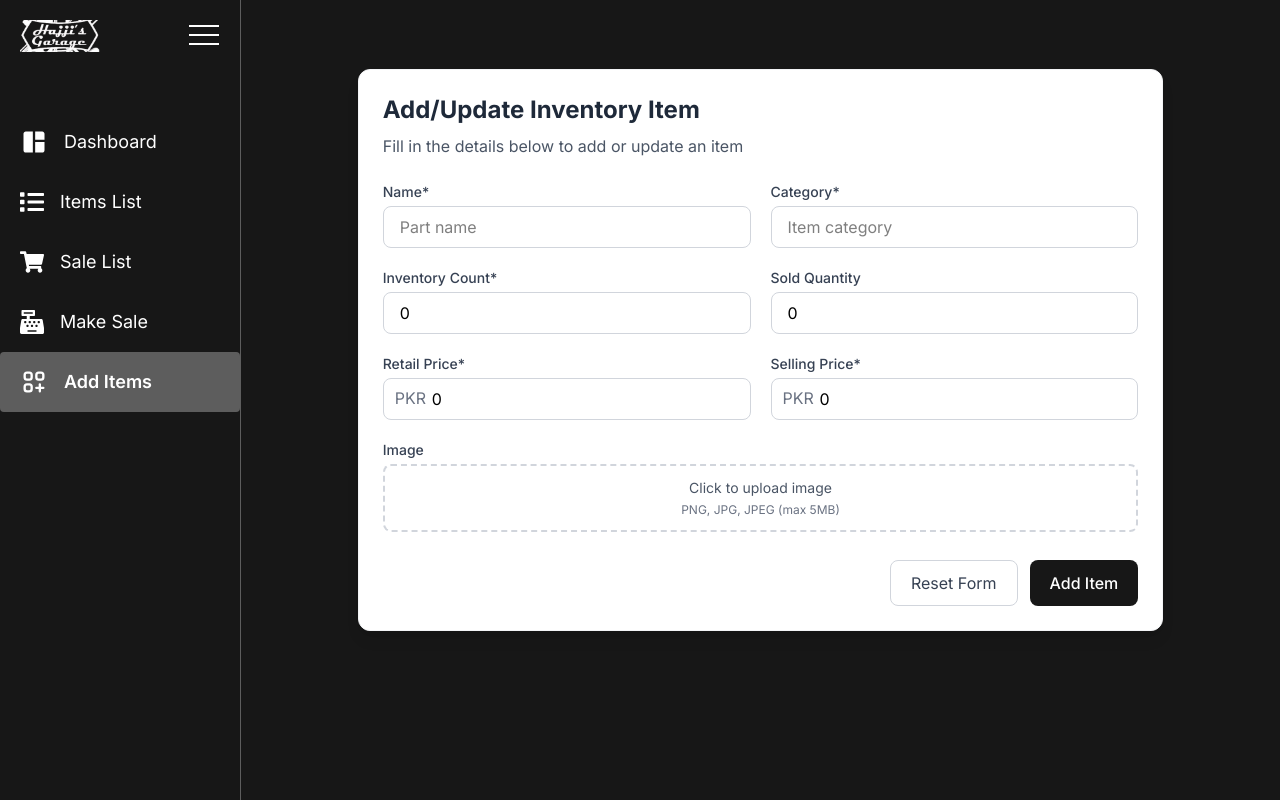
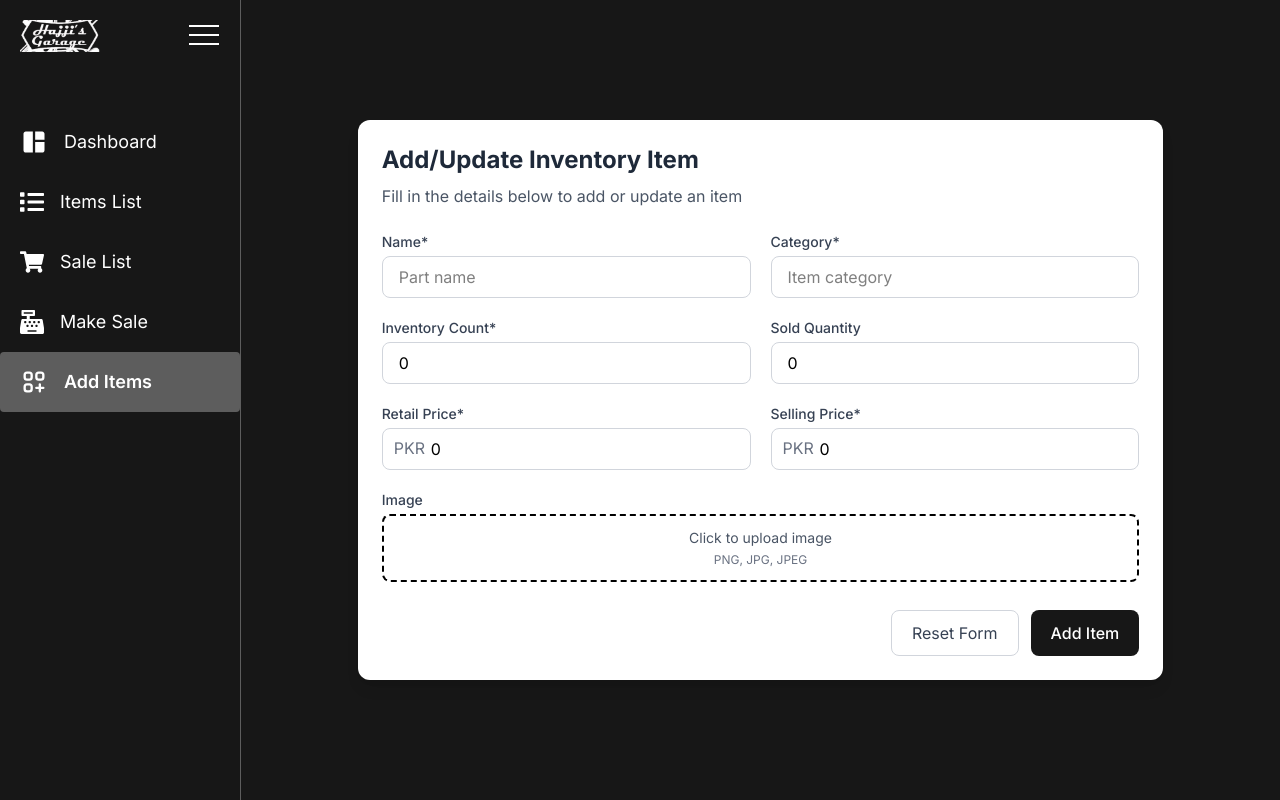
Before and after one commit to devryze-lab/Inventory-app-frontend, a React (Vite) app: page /addItems in a window 1280 px wide. Built offline with nearby package versions, Linux system fonts and the light colour scheme; no server answers.

Commit message:
Added backend files and dependencies

```diff
--- a/package.json
+++ b/package.json
@@ -11,6 +11,7 @@
   },
   "dependencies": {
     "@tailwindcss/vite": "^4.1.3",
+    "axios": "^1.8.4",
     "chart.js": "^4.4.8",
     "framer-motion": "^12.7.2",
     "react": "^19.0.0",
--- a/src/App.jsx
+++ b/src/App.jsx
@@ -1,258 +1,37 @@
-import { useState } from 'react'
-import './App.css'
-import AddItems from './components/AddItems'
-import Dashboard from './components/Dashboard'
-import ItemsList from './components/ItemsList'
-import MakeSale from './components/MakeSale'
-import SaleList from './components/SaleList'
-import Sidebar from './components/Sidebar'
-import {Routes, Route} from 'react-router-dom'
+import './App.css';
+import AddItems from './components/AddItems';
+import Dashboard from './components/Dashboard';
+import ItemsList from './components/ItemsList';
+import MakeSale from './components/MakeSale';
+import SaleList from './components/SaleList';
+import Sidebar from './components/Sidebar';
+import { Routes, Route } from 'react-router-dom';
 
-const initialGarageParts = [
-  {
-    id: 1,
-    name: "Brake Pads",
-    category: "Brakes",
-    inventoryCount: 42,
-    retailPrice: 20,
-    sellingPrice: 25,
-    imageUrl: "https://www.boschautoparts.com/documents/647135/656978/BlueDiscPads_PDP_Carousel.jpg",
-    sold: 18,
-  },
-  {
-    id: 2,
-    name: "Engine Oil",
-    category: "Engine",
-    inventoryCount: 22,
-    retailPrice: 15,
-    sellingPrice: 18,
-    imageUrl: "https://shift.pk/cdn/shop/files/Engine_Oil.png?v=1635491250",
-    sold: 13,
-  },
-  {
-    id: 3,
-    name: "Air Filter",
-    category: "Engine",
-    inventoryCount: 35,
-    retailPrice: 12,
-    sellingPrice: 16,
-    imageUrl: "https://autoimage.capitalone.com/cms/Auto/assets/images/2151-hero-how-to-pick-the-right-engine-air-filter.jpg",
-    sold: 15,
-  },
-  {
-    id: 4,
-    name: "Spark Plugs",
-    category: "Engine",
-    inventoryCount: 28,
-    retailPrice: 8,
-    sellingPrice: 12,
-    imageUrl: "https://i.ytimg.com/vi/OQtoRWB-Lhg/maxresdefault.jpg",
-    sold: 12,
-  },
-  {
-    id: 5,
-    name: "Windshield Wipers",
-    category: "Exterior",
-    inventoryCount: 20,
-    retailPrice: 10,
-    sellingPrice: 15,
-    imageUrl: "https://encrypted-tbn0.gstatic.com/images?q=tbn:ANd9GcRYqJl6__GW-PSpwY3m8kd3DTWjg-GLrxXRNQ&s",
-    sold: 10,
-  },
-  {
-    id: 6,
-    name: "Battery",
-    category: "Electrical",
-    inventoryCount: 15,
-    retailPrice: 80,
-    sellingPrice: 100,
-    imageUrl: "https://www.battery.co.za/wp-content/uploads/2024/04/668B_FNB_BRONZE-1024x1024.png",
-    sold: 5,
-  },
-  {
-    id: 7,
-    name: "Headlight Bulbs",
-    category: "Electrical",
-    inventoryCount: 30,
-    retailPrice: 15,
-    sellingPrice: 22,
-    imageUrl: "https://cache2.pakwheels.com/ad_pictures/9721/h4-halogen-bulb-12v-100-90w-rainbow-set-97211111.webp",
-    sold: 8,
-  },
-  {
-    id: 8,
-    name: "Radiator",
-    category: "Cooling",
-    inventoryCount: 12,
-    retailPrice: 120,
-    sellingPrice: 150,
-    imageUrl: "https://bestparts.ca/cdn/shop/articles/1_How_to_Replace_a_Radiator_a_radiator_1000x.webp?v=1722746470",
-    sold: 3,
-  },
-  {
-    id: 9,
-    name: "Tire Set (4)",
-    category: "Wheels",
-    inventoryCount: 8,
-    retailPrice: 300,
-    sellingPrice: 400,
-    imageUrl: "https://media.istockphoto.com/id/994415414/photo/car-wheel-set.jpg?s=612x612&w=0&k=20&c=IyaV9jxoaGUwNU8dWLsPofSNqSgxBJlorngVC1k5gpw=",
-    sold: 2,
-  },
-  {
-    id: 10,
-    name: "Shock Absorbers",
-    category: "Suspension",
-    inventoryCount: 18,
-    retailPrice: 65,
-    sellingPrice: 85,
-    imageUrl: "https://m.media-amazon.com/images/I/81Ns5JPE5VL._AC_UF1000,1000_QL80_.jpg",
-    sold: 6,
-  },
-  {
-    id: 11,
-    name: "Alternator",
-    category: "Electrical",
-    inventoryCount: 10,
-    retailPrice: 150,
-    sellingPrice: 200,
-    imageUrl: "https://encrypted-tbn0.gstatic.com/images?q=tbn:ANd9GcQgIcOMIqDPl_R48oI2Do7Rl8XEvLKOwvnfZw&s",
-    sold: 4,
-  },
-  {
-    id: 12,
-    name: "Brake Rotors",
-    category: "Brakes",
-    inventoryCount: 25,
-    retailPrice: 45,
-    sellingPrice: 60,
-    imageUrl: "https://www.htsaves.com/wp-content/uploads/2024/07/Brake-Rotors-5205027.jpg",
-    sold: 9,
-  }
-];
+function App() {
 
-const initialSalesHistory = [
-  {
-    id: 1,
-    partId: 2,
-    quantitySold: 3,
-    totalBill: 1200,
-    date: '2025-04-10T10:30:00'
-  },
-  {
-    id: 2,
-    partId: 4,
-    quantitySold: 1,
-    totalBill: null,
-    date: '2025-04-11T14:45:00'
-  },
-  {
-    id: 3,
-    partId: 1,
-    quantitySold: 2,
-    totalBill: 50,
-    date: '2025-04-12T09:15:00'
-  },
-  {
-    id: 4,
-    partId: 6,
-    quantitySold: 1,
-    totalBill: 100,
-    date: '2025-04-12T11:20:00'
-  },
-  {
-    id: 5,
-    partId: 3,
-    quantitySold: 4,
-    totalBill: 64,
-    date: '2025-04-13T13:10:00'
-  },
-  {
-    id: 6,
-    partId: 7,
-    quantitySold: 2,
-    totalBill: 44,
-    date: '2025-04-13T15:30:00'
-  },
-  {
-    id: 7,
-    partId: 5,
-    quantitySold: 3,
-    totalBill: 45,
-    date: '2025-04-14T10:45:00'
-  },
-  {
-    id: 8,
-    partId: 8,
-    quantitySold: 1,
-    totalBill: 150,
-    date: '2025-04-14T16:20:00'
-  },
-  {
-    id: 9,
-    partId: 9,
-    quantitySold: 1,
-    totalBill: 400,
-    date: '2025-03-29T10:00:00'
-  },
-  {
-    id: 10,
-    partId: 10,
-    quantitySold: 2,
-    totalBill: 170,
-    date: '2025-03-25T14:30:00'
-  }
-];
-function App() {
-  const [garageParts, setGarageParts] = useState(initialGarageParts);
-  const [salesHistory, setSalesHistory] = useState(initialSalesHistory);
 
-  const handleSale = (partId, quantitySold, totalBill = null) => {
-    const updatedParts = garageParts.map(part =>
-      part.id === partId
-        ? {
-            ...part,
-            inventoryCount: part.inventoryCount - quantitySold,
-            sold: part.sold + quantitySold
-          }
-        : part
-    );
-    setGarageParts(updatedParts);
-
-    const newSale = {
-      id: salesHistory.length + 1,
-      partId: partId,
-      quantitySold: quantitySold,
-      totalBill: totalBill !== null ? totalBill : null, // add this line
-      date: new Date().toISOString()
-    };
-
-    setSalesHistory(prev => [...prev, newSale]);
-  };
   return (
-    <div className='flex overflow-hidden'>
+    <div className="flex overflow-hidden">
       <Sidebar />
-      <div className='h-screen w-[100%] overflow-y-auto'>
+      <div className="h-screen w-[100%] overflow-y-auto">
         <Routes>
+          <Route path="/" element={<Dashboard  />} />
           <Route
-            path="/"
-            element={<Dashboard garageParts={garageParts} salesHistory={salesHistory} />}
+            path="/itemsList"
+            element={<ItemsList />}
           />
           <Route
-            path="/itemsList"
-            element={
-              <ItemsList
-                garageParts={garageParts}
-                onSale={handleSale}
-                setGarageParts={setGarageParts}
-                setSalesHistory={setSalesHistory}
-                salesHistory={salesHistory}
-              />
-            }
+            path="/saleList"
+            element={<SaleList  />}
           />
-          <Route path="/saleList" element={<SaleList salesHistory={salesHistory} setSalesHistory={setSalesHistory} garageParts={garageParts} setGarageParts={setGarageParts} />} />
-          <Route path="/makeList" element={<MakeSale garageParts={garageParts} setGarageParts={setGarageParts} salesHistory={salesHistory} setSalesHistory={setSalesHistory} />} />
-          <Route path="/addItems" element={<AddItems garageParts={garageParts} setGarageParts={setGarageParts} />} />
+          <Route
+            path="/makeList"
+            element={<MakeSale />}
+          />
+          <Route
+            path="/addItems"
+            element={<AddItems />}
+          />
         </Routes>
       </div>
     </div>
--- a/src/components/AddItems.jsx
+++ b/src/components/AddItems.jsx
@@ -1,105 +1,106 @@
 import React, { useState, useRef, useContext, useEffect } from 'react';
 import UserContext from '../context/UserContext';
 import PopDownBox from './PopDownBox';
+import axios from 'axios';
 
-function AddPartForm({ garageParts, setGarageParts }) {
-  const { updateItem, setUpdateItem } = useContext(UserContext);
-  const [popOut, setPopout] = useState(false)
+function AddPartForm() {
+  const { updateItem, setUpdateItem, garageParts, setGarageParts } = useContext(UserContext);
+  const [popOut, setPopout] = useState(false);
   const [formData, setFormData] = useState({
     name: '',
     category: '',
     inventoryCount: 0,
     retailPrice: 0,
     sellingPrice: 0,
-    imageUrl: '',
     sold: 0
   });
+  const [selectedFile, setSelectedFile] = useState(null);
+  const fileInputRef = useRef();
 
-  const fileInputRef = useRef();
+  function resetForm() {
+    setFormData({ name: '', category: '', inventoryCount: 0, retailPrice: 0, sellingPrice: 0, sold: 0 });
+    setSelectedFile(null);
+    if (fileInputRef.current) fileInputRef.current.value = null;
+    setUpdateItem(null);
+    setPopout(true);
+    setTimeout(() => setPopout(false), 1000);
+  }
 
   useEffect(() => {
     if (updateItem) {
       setFormData({
-        name: updateItem.name ?? '',
-        category: updateItem.category ?? '',
-        inventoryCount: updateItem.inventoryCount ?? 0,
-        retailPrice: updateItem.retailPrice ?? 0,
-        sellingPrice: updateItem.sellingPrice ?? 0,
-        imageUrl: updateItem.imageUrl ?? '',
-        sold: updateItem.sold ?? 0
+        name: updateItem.name || '',
+        category: updateItem.category || '',
+        inventoryCount: updateItem.inventoryCount || 0,
+        retailPrice: updateItem.retailPrice || 0,
+        sellingPrice: updateItem.sellingPrice || 0,
+        sold: updateItem.sold || 0
       });
     }
-    setTimeout(() => {
-      setPopout(false)
-    }, 1000);
-  }, [updateItem, garageParts]);
+  }, [updateItem]);
 
-  const handleChange = (e) => {
+  const handleChange = e => {
     const { name, value } = e.target;
-
     if (name === 'name' && /\d/.test(value)) return;
-
-    setFormData((prev) => ({
+    setFormData(prev => ({
       ...prev,
-      [name]:
-        name === 'sold' || name.includes('Price') || name === 'inventoryCount'
-          ? Number(value)
-          : value
+      [name]: ['sold', 'inventoryCount', 'retailPrice', 'sellingPrice'].includes(name)
+        ? Number(value)
+        : value
     }));
   };
 
-  const handleFileChange = (e) => {
+  const handleFileChange = e => {
     const file = e.target.files[0];
-    if (file) {
-      const imageUrl = URL.createObjectURL(file);
-      setFormData((prev) => ({ ...prev, imageUrl }));
-    }
+    setSelectedFile(file || null);
   };
 
-  const handleSubmit = (e) => {
+  const handleSubmit = async e => {
     e.preventDefault();
+    try {
+      const fd = new FormData();
+      fd.append('name', formData.name);
+      fd.append('category', formData.category);
+      fd.append('inventoryCount', formData.inventoryCount);
+      fd.append('retailPrice', formData.retailPrice);
+      fd.append('sellingPrice', formData.sellingPrice);
+      fd.append('sold', formData.sold);
+      if (selectedFile) {
+        fd.append('image', selectedFile);
+      }
 
-    if (updateItem) {
-      const updatedParts = garageParts.map((part) =>
-        part.id === updateItem.id ? { ...part, ...formData } : part
-      );
-      setGarageParts(updatedParts);
-      setUpdateItem(null);
+      let res;
+      if (updateItem) {
+        res = await axios.put(
+          `http://localhost:5000/api/garage-parts/${updateItem._id}`,
+          fd,
+          { headers: { 'Content-Type': 'multipart/form-data' } }
+        );
+        setGarageParts(garageParts.map(p => p._id === updateItem._id ? res.data : p));
+      } else {
+        res = await axios.post(
+          'http://localhost:5000/api/garage-parts',
+          fd,
+          { headers: { 'Content-Type': 'multipart/form-data' } }
+        );
+        setGarageParts([...garageParts, res.data]);
+      }
+
       resetForm();
-      return;
+    } catch (err) {
+      console.error('Error submitting form:', err);
+      alert('There was a problem saving the part. Please try again.');
     }
-
-    const newItem = {
-      id: Date.now(),
-      ...formData
-    };
-    setGarageParts([...garageParts, newItem]);
-    resetForm();
-  };
-
-  const resetForm = () => {
-    setFormData({
-      name: '',
-      category: '',
-      inventoryCount: 0,
-      retailPrice: 0,
-      sellingPrice: 0,
-      imageUrl: '',
-      sold: 0
-    });
-    fileInputRef.current.value = null;
-    setUpdateItem(null);
-    setPopout(true)
   };
 
   return (
     <div className='p-4 bg-[#171717] min-h-screen flex items-center justify-center'>
-      {popOut &&
+      {popOut && (
         <div className='absolute -top-5'>
-          <PopDownBox text={'Item Added Successfully'} />
+          <PopDownBox text={updateItem ? 'Item Updated Successfully' : 'Item Added Successfully'} />
         </div>
-      }
-      <form onSubmit={handleSubmit} className="p-6 bg-white rounded-xl shadow-lg space-y-5 max-w-[80%] max-md:max-w-[98%] border border-gray-100   w-[80%] max-sm:w-[90%] max-md:mb-[28%] mb-[10%]">
+      )}
+      <form onSubmit={handleSubmit} className="p-6 bg-white rounded-xl shadow-lg space-y-5 max-w-[80%] w-[80%]">
         <h2 className="text-2xl font-bold text-gray-800 mb-2">Add/Update Inventory Item</h2>
         <p className="text-gray-600 mb-6">Fill in the details below to add or update an item</p>
 
@@ -194,7 +195,7 @@ function AddPartForm({ garageParts, setGarageParts }) {
           <div className="md:col-span-2">
             <label className="block text-sm font-medium text-gray-700 mb-1">Image</label>
             <div className="flex items-center space-x-4">
-              <label className="flex flex-col items-center justify-center w-full py-3 border-2 border-dashed border-gray-300 rounded-lg cursor-pointer hover:bg-gray-50 transition-colors">
+              <label className="flex flex-col items-center justify-center w-full py-3 border-2 border-dashed rounded-lg cursor-pointer hover:bg-gray-50">
                 <input
                   type="file"
                   accept="image/*"
@@ -203,18 +204,18 @@ function AddPartForm({ garageParts, setGarageParts }) {
                   className="hidden"
                 />
                 <span className="text-sm text-gray-600">
-                  {formData.imageUrl ? 'Change image' : 'Click to upload image'}
+                  {selectedFile ? 'Change image' : 'Click to upload image'}
                 </span>
-                <span className="text-xs text-gray-500 mt-1">PNG, JPG, JPEG (max 5MB)</span>
+                <span className="text-xs text-gray-500 mt-1">PNG, JPG, JPEG</span>
               </label>
             </div>
-            {formData.imageUrl && (
+            {selectedFile && (
               <div className="mt-3">
                 <p className="text-sm text-gray-600 mb-1">Preview:</p>
                 <img
-                  src={formData.imageUrl}
+                  src={URL.createObjectURL(selectedFile)}
                   alt="Preview"
-                  className="max-h-40 max-w-full object-contain rounded-lg border border-gray-200"
+                  className="max-h-40 object-contain rounded-lg border"
                 />
               </div>
             )}
```
Also changed, not shown: src/components/Dashboard.jsx (+17 -10 lines), src/components/ItemsList.jsx (+21 -8 lines), src/components/MakeSale.jsx (+40 -20 lines), src/components/SaleList.jsx (+44 -15 lines), src/components/SalesGraph.jsx (+18 -30 lines), src/context/UserContext.jsx (+12 -2 lines), 1 other file (tests, documents, lock files or other folders).
